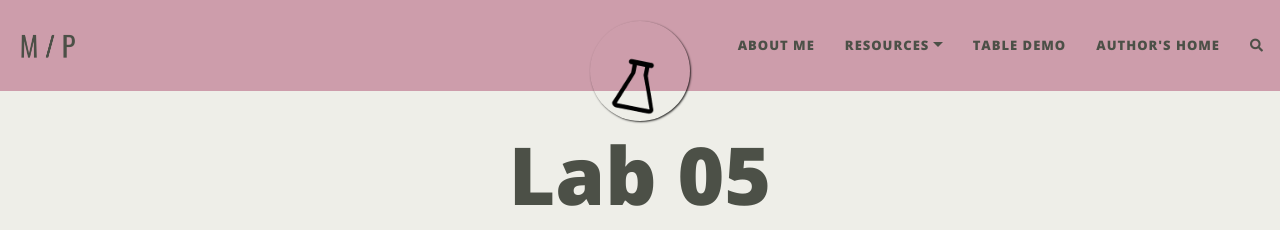
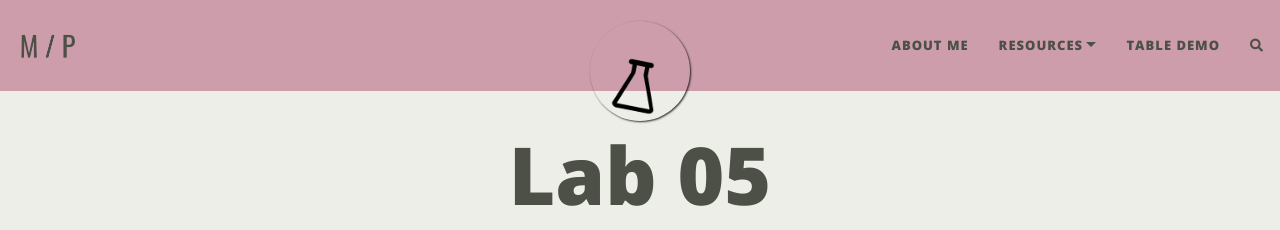
Before and after one commit to M-Gamez/Lab-05, a Jekyll site: the page built from index.html, in a window 1280 px wide. Shown: the top 230 px of the page. Built offline with Jekyll 4.4.1, drawn with Linux system fonts in a browser that asks for light colours; nearby versions of some CDN libraries; the list of posts is cut into pages by our own code; comment, search, counter and statistics services are not loaded.

Commit message:
Update _config.yml

```diff
--- a/_config.yml
+++ b/_config.yml
@@ -20,7 +20,6 @@ navbar-links:
     - Learn markdown: "http://www.markdowntutorial.com/"
     - Getting Started: "getstarted"
   Table Demo: "table-demo"
-  Author's home: "https://i.imgur.com/jzMTl6fg.jpg"
 
 # --- Logo --- #
 
```
